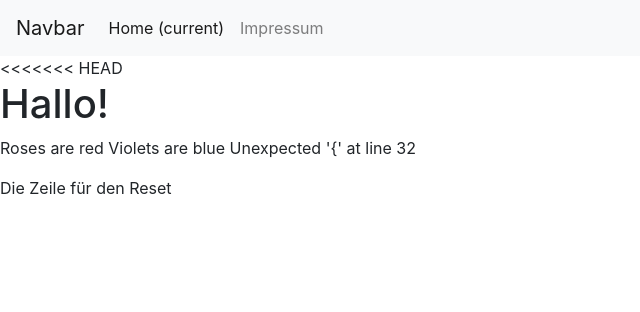
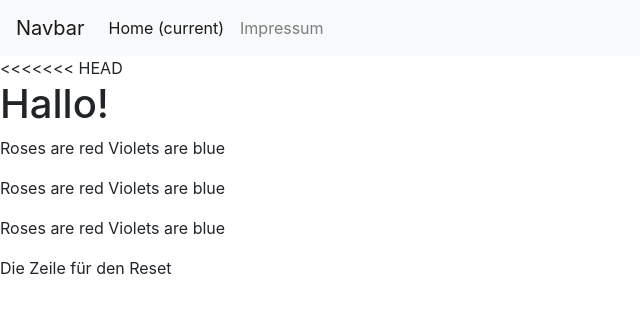
Before and after one commit to CAOSKAR/second, a plain HTML site: page index.html in a window 1280 px wide. Shown: the whole page, without its empty margins (0-640 px from the left). Drawn offline with nearby package versions, Linux system fonts and the light colour scheme; files that its build step writes are made by us from their sources.

Commit message:
Verdreifachung des Textes

```diff
--- a/index.html
+++ b/index.html
@@ -30,7 +30,14 @@ id="navbarSupportedContent">
     <p>
     Roses are red
     Violets are blue
-    Unexpected '{' at line 32
+</p>
+<p>
+    Roses are red
+    Violets are blue
+</p>
+<p>
+    Roses are red
+    Violets are blue
 </p>
     <!-- Optional JavaScript -->
     <!-- jQuery first, then Popper.js, then Bootstrap JS -->
```
